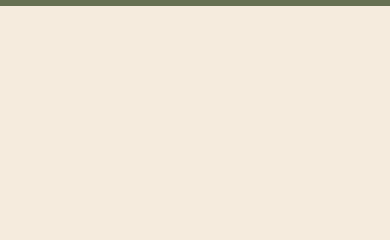
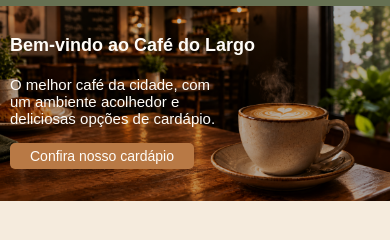
Before and after one commit to Henrique-OG/cafe_do_largo, a plain HTML site: page index.html in a window 390 px wide. Shown: the part 48-288 px from the top of the page. Drawn offline with Linux system fonts and the light colour scheme.

Commit message:
I made the mobile banner.
I made the mobile banner.

```diff
--- a/css/style.css
+++ b/css/style.css
@@ -14,6 +14,16 @@ body {
     background-color: var(--cor_fundo);
     padding: 0;
     margin: 0;
+}
+
+h1, h2, p {
+    margin: 0;
+    padding: 0;
+}
+
+.conteiner {
+    max-width: 1200px;
+    margin: 0 auto;
 }
 
 header {
@@ -34,7 +44,7 @@ header .logo img {
 
 .menu_header {
     display: block;
-    width: 50%;
+    width: 80%;
     text-align: left;
     padding-left: 15px;
 }
@@ -75,3 +85,46 @@ i.fa-solid {
     font-size: 17px;
     margin-bottom: 10px;
 }
+
+.hero-content {
+    position: relative;
+    overflow: hidden;
+    max-height: 600px;
+}
+
+.hero-content img {
+    width: 100%;
+    height: auto;
+    display: block;
+    max-height: 600px;
+}
+
+.texto_banner {
+    position: absolute;
+    top: 15%;
+    left: 10px;
+    width: 70%;
+    max-width: 506px;
+}
+
+.texto_banner h1 {
+    font-size: 18px;
+    color: var(--cor_texto_branco);
+    margin-bottom: 20px;
+}
+
+.texto_banner p {
+    font-size: 15px;
+    color: var(--cor_texto_branco);
+    width: 80%;
+    margin-bottom: 20px;
+}
+
+.hero-content a {
+    color: var(--cor_texto_branco);
+    text-decoration: none;
+    padding: 5px 20px;
+    background-color: var(--marrom_caramelo);
+    border-radius: 5px;
+    font-size: 14px;
+}
--- a/index.html
+++ b/index.html
@@ -13,6 +13,7 @@
 </head>
 <body>
     <header>
+        <div class="conteiner">
             <div class="header-container">
                 <div class="menu_header">
                     <details class="menu-mobile">
@@ -33,7 +34,21 @@
                     <img src="imagens/imagem_logo.png" alt="Logo do Cafe do Largo">
                 </div>
             </div>
+        </div>
     </header>
 
+    <section class="hero">
+        <div class="conteiner">
+            <div class="hero-content">
+                <img src="imagens/banner__img.png" alt="Foto de um café com leite e um croissant em uma mesa de madeira">
+                <div class="texto_banner">
+                    <h1>Bem-vindo ao Café do Largo</h1>
+                    <p>O melhor café da cidade, com um ambiente acolhedor e deliciosas opções de cardápio.</p>
+                    <a href="#" class="btn">Confira nosso cardápio</a>
+                </div>
+
+            </div>
+        </div>
+    </section>
 </body>
 </html>
```
Also changed, not shown: imagens/banner__img.png (added). Lines whose indentation alone changed are shown as unchanged.
